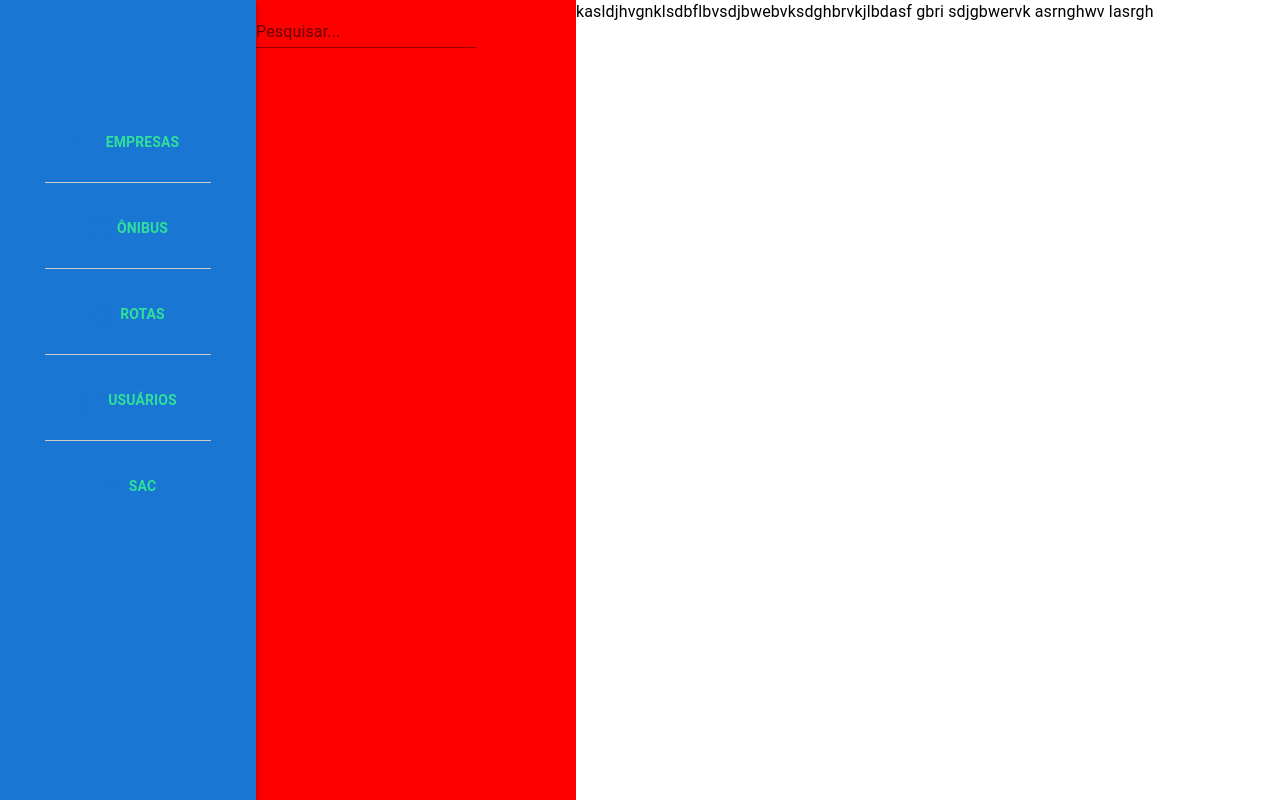
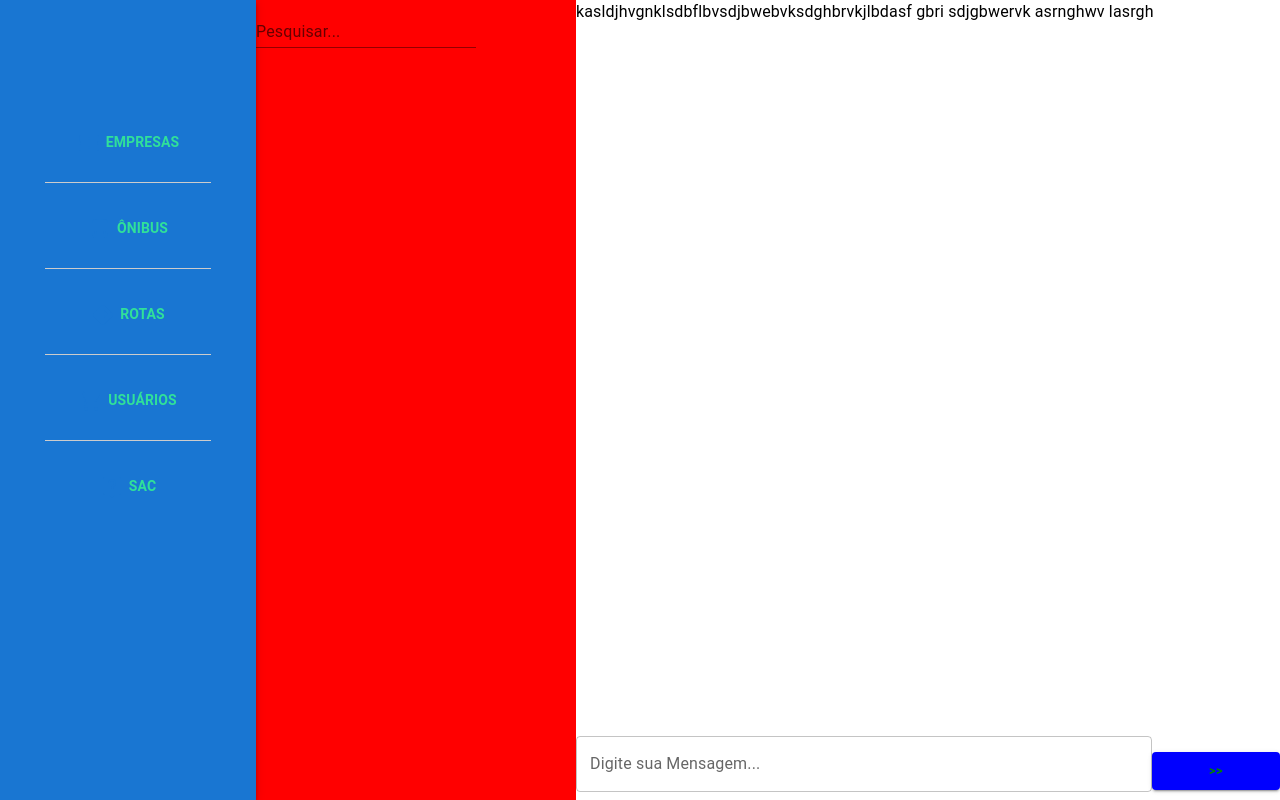
Before and after one commit to igulino/EasypassADM, a React (Vite) app: page /Sistema/Sac in a window 1280 px wide. Built offline with nearby package versions, Linux system fonts and the light colour scheme.

Commit message:
vai sentando sem compromisso

```diff
--- a/src/Pages/Sac.tsx
+++ b/src/Pages/Sac.tsx
@@ -1,7 +1,8 @@
 import { Box } from "@mui/material";
-import { Chat } from "../components/Sac/chat";
-import { Msg } from "../components/Sac/msg";
+import { Chat } from "../components/Home/Sac/chat";
+import { Msg } from "../components/Home/Sac/msg";
 import MenuLateral from "../components/menuLateraal";
+import { MsgBar } from "../components/Home/Sac/MsgBar";
 
 export function Sac() {
     return (
@@ -11,6 +12,7 @@ export function Sac() {
         }}>
             <Chat />
             <Msg />
+            <MsgBar />
             <MenuLateral />
         </Box>
     )
--- /dev/null
+++ b/src/components/Home/Sac/MsgBar.tsx
@@ -0,0 +1,27 @@
+import { Box, TextField } from "@mui/material";
+import { useState } from "react"
+import { Btn } from "../../Button";
+
+
+
+export function MsgBar() {
+    const [ Msg, setMsg ] = useState('');
+
+    return(
+        <>
+        <Box sx={{
+            position: 'absolute'
+        }}>
+            <TextField variant="outlined" color="success" label='Digite sua Mensagem...' onChange={i => Setmsg(i.target.value)} value={Msg} sx={{
+                width: '45vw',
+                marginTop:'92vh',
+                ml: '45vw',
+                position: 'absolute'
+            }} />
+            <Btn bc="blue" cl='green' ml='90vw' name=">>" Mt="94vh" vis='visible' sx={{
+                position: 'relative',
+            }}></Btn>
+        </Box>
+        </>
+    )
+}
--- a/src/components/Sac/msg.tsx
+++ b/src/components/Home/Sac/msg.tsx
@@ -3,7 +3,9 @@ import { Box, Typography } from "@mui/material";
 export function Msg() {
   return (
     <>
-      <Box>
+      <Box sx={{
+        position: 'relative'
+      }}>
         <Typography>
           kasldjhvgnklsdbflbvsdjbwebvksdghbrvkjlbdasf gbri sdjgbwervk asrnghwv
           lasrgh
--- a/src/components/login/admComp.tsx
+++ b/src/components/login/admComp.tsx
@@ -37,10 +37,10 @@ export function AdmComp() {
             flexDirection: 'column',
             alignItems: 'center',
             marginLeft: '5vw',
-            border: 1,
+
         }}>
             <Box sx={{
-                backgroundColor: 'red',
+                boxShadow: 3,
                 minHeight: '60vh',
                 minWidth: '30vw',
                 margin: '5vw',
@@ -49,7 +49,7 @@ export function AdmComp() {
                 flexDirection: 'column',
                 alignItems: 'center',
             }}>
-                <TextField variant='standard' onChange={(i) => setemail(i.target.value)} sx={{m: 5, width: '25ch'}} ></TextField>
+                <TextField variant='standard' onChange={(i) => setemail(i.target.value)} sx={{m: 5, width: '25ch'}} label='Email'></TextField>
                 <FormControl sx={{ m: 1, width: '25ch' }} variant="outlined">
           <InputLabel htmlFor="outlined-adornment-password">Password</InputLabel>
           <OutlinedInput
```
Also changed, not shown: src/components/Home/Sac/chat.tsx (renamed from src/components/Sac/chat.tsx).
